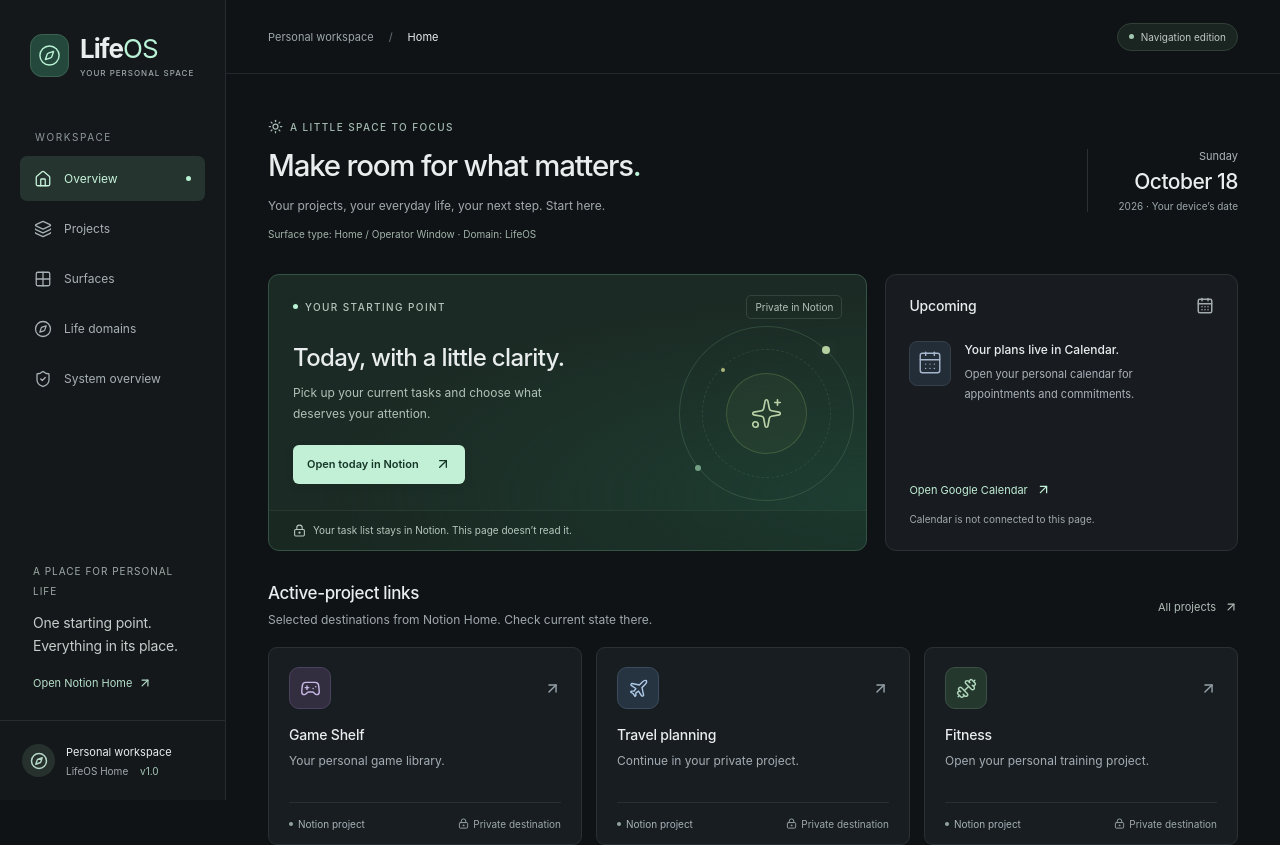
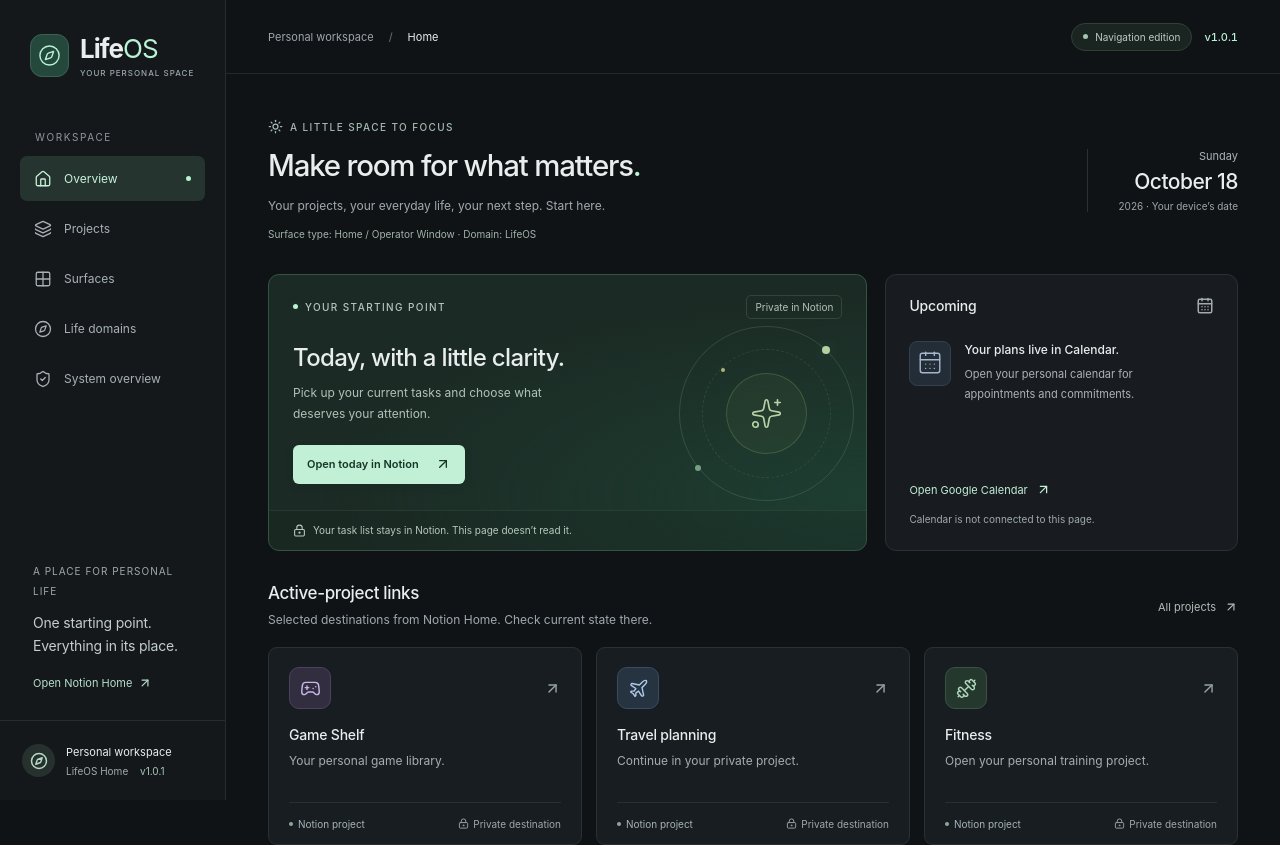
Before and after one commit to Hyrad/lifeos-home, a React (Vite) app: page / in a window 1280 px wide. Shown: the top 845 px of the page. Built offline with nearby package versions, Linux system fonts and the light colour scheme.

Commit message:
Show app version in the top-right header

```diff
--- a/package.json
+++ b/package.json
@@ -1,7 +1,7 @@
 {
   "name": "lifeos-home",
   "private": true,
-  "version": "1.0.0",
+  "version": "1.0.1",
   "type": "module",
   "packageManager": "pnpm@11.25.0",
   "engines": {
--- a/src/App.tsx
+++ b/src/App.tsx
@@ -31,6 +31,7 @@
   surfaces,
 } from "./data/navigation";
 import type { Destination } from "./data/navigation";
+import { version } from "../package.json";
 
 function External({
   href,
@@ -209,7 +210,7 @@
             <div>
               Personal workspace
               <small>
-                LifeOS Home <span>v1.0</span>
+                LifeOS Home <span>v{version}</span>
               </small>
             </div>
           </div>
@@ -223,10 +224,13 @@
             <span className="breadcrumb-slash">/</span>
             <span>Home</span>
           </div>
-          <span className="mode-badge">
-            <span />
-            Navigation edition
-          </span>
+          <div className="release-info">
+            <span className="mode-badge">
+              <span />
+              Navigation edition
+            </span>
+            <span className="release-version" title="App version">v{version}</span>
+          </div>
         </header>
         <main id="main" tabIndex={-1}>
           <section
@@ -578,7 +582,7 @@
           <footer>
             <div className="footer-wordmark">
               <Compass size={15} aria-hidden="true" />
-              LifeOS Home <span>v1.0</span>
+              LifeOS Home <span>v{version}</span>
             </div>
             <p>Personal life, with a little more intention.</p>
             <External href={sources.root}>
--- a/src/styles.css
+++ b/src/styles.css
@@ -260,6 +260,17 @@
 .breadcrumb {
   color: #9ba6aa;
 }
+.topbar > .release-info {
+  gap: 12px;
+  flex-shrink: 0;
+}
+.release-version {
+  color: var(--mint);
+  font-size: 11px;
+  font-weight: 500;
+  font-variant-numeric: tabular-nums;
+  white-space: nowrap;
+}
 .breadcrumb-slash {
   color: #69757b;
 }
@@ -1249,6 +1260,9 @@
   }
 }
 @media (max-width: 700px) {
+  .release-info .mode-badge {
+    display: none;
+  }
   main {
     padding: 26px 20px 14px;
   }
```
